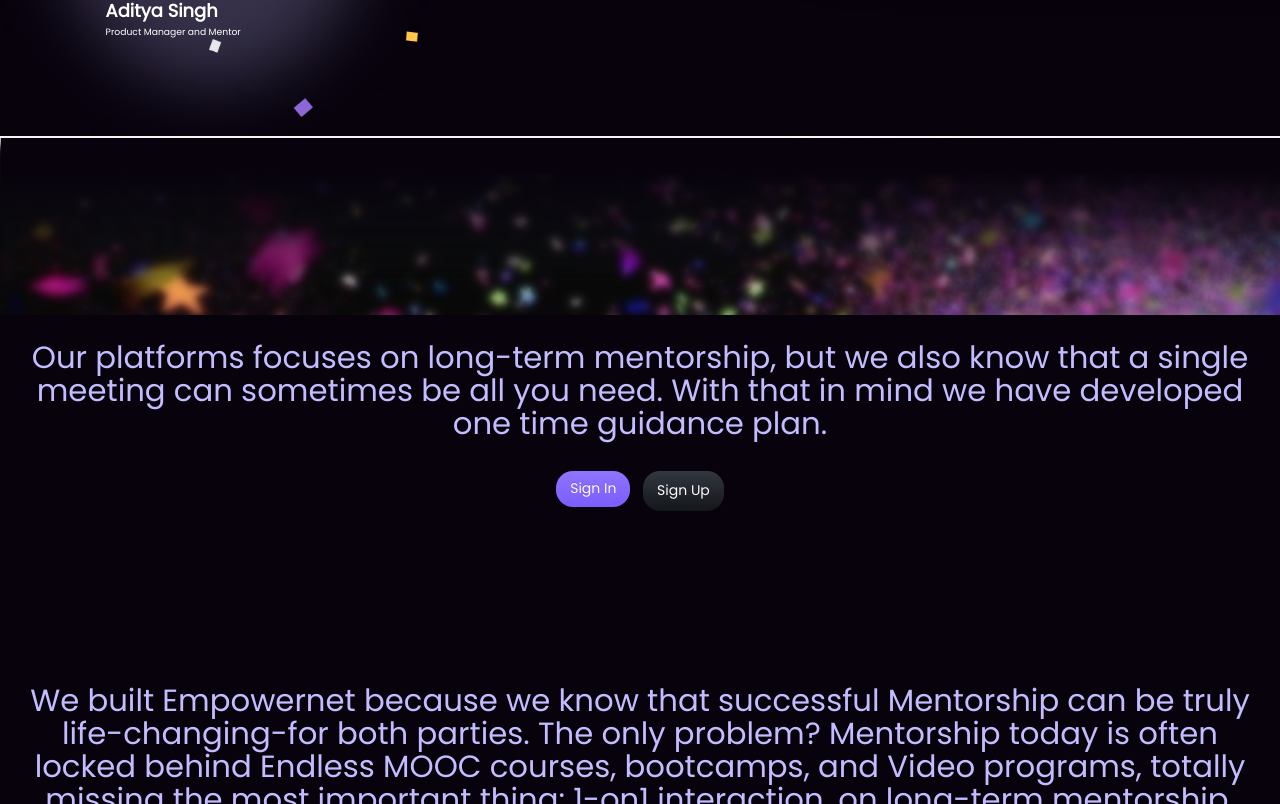
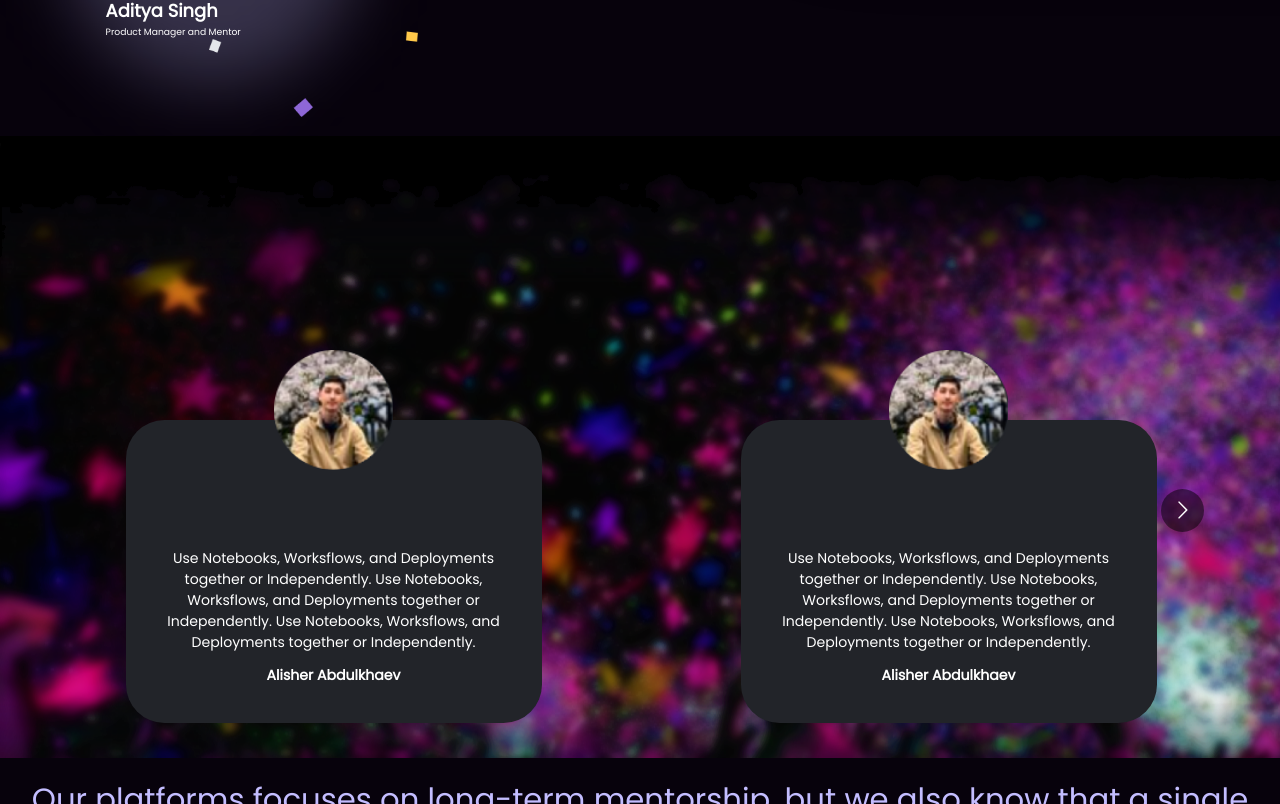
Before and after one commit to 4rr0w/empowernetv1, a React (Create React App) app: page / in a window 1280 px wide. Shown: the part 8616-9420 px from the top of the page. Built offline with nearby package versions, Linux system fonts and the light colour scheme.

Commit message:
fix sec 6, carousel

```diff
--- a/src/components/Cards/index.tsx
+++ b/src/components/Cards/index.tsx
@@ -19,8 +19,8 @@
 }) => {
   return (
     <div className={styles.container} style={{ background: Group51950 }}>
+      <img className={styles.img} src={Maskgrp2} alt="" />
       <div className={styles.card}>
-        <img className={styles.img} src={Maskgrp2} alt="" />
         <p className={styles.text}>{a.text}</p>
         <p className={styles.name}>{a.name}</p>
       </div>
--- a/src/components/Cards/style.module.css
+++ b/src/components/Cards/style.module.css
@@ -1,12 +1,12 @@
 .container {
   display: flex;
+  flex-direction: column;
   justify-content: center;
+  align-items: center;
   width: 100%;
   max-width: 436px;
   height: 100%;
   min-height: fit-content;
-  background-color: #222429;
-  border-radius: 3vw;
 }
 .card {
   position: relative;
@@ -17,6 +17,10 @@
   align-items: center;
   margin: min(5vw, 10px);
   color: #fff;
+  background-color: #222429;
+  border-radius: 3vw;
+  padding: 2vw;
+  padding-top: 10vw;
 }
 
 .text {
@@ -25,6 +29,7 @@
   line-height: 1.5;
   font-weight: regular;
   font-family: 'GT Walsheim Pro';
+  text-align: center;
 }
 .name {
   text-align: left;
@@ -34,11 +39,11 @@
 }
 
 .img {
-  position: relative;
-  transform: translateY(-80%);
+  z-index: 2;
   max-width: 120px;
-  width: 15vw;
+  width: 10vw;
   height: auto;
+  transform: translateY(50%);
 }
 
 @media only screen and (max-width: 720px) {
--- a/src/components/landingPage/Section6/index.tsx
+++ b/src/components/landingPage/Section6/index.tsx
@@ -29,7 +29,11 @@
       items: 3,
     },
     tablet: {
-      breakpoint: { max: 720, min: 0 },
+      breakpoint: { max: 1024, min: 640 },
+      items: 2,
+    },
+    mobile: {
+      breakpoint: { max: 640, min: 0 },
       items: 1,
     },
   };
--- a/src/components/landingPage/Section6/style.module.css
+++ b/src/components/landingPage/Section6/style.module.css
@@ -1,6 +1,8 @@
 .mainSec6 {
   width: 100%;
-  height: 100%;
+  top: 0;
+  margin-top: 0;
+  height: fit-content;
   color: #fff;
   overflow: hidden;
   background: url('../../../assets/landingPage/Section6/Group 51946.png');
@@ -11,16 +13,9 @@
   height: fit-content;
   position: relative;
   padding: 12vw 2vw 2vw 2vw;
-  max-width: 1366px;
-}
-.carousel {
-  min-height: max-content;
-  overflow: visible !important;
 }
 
-.carousel > ul {
+.carousel li {
   display: flex;
-  flex-direction: row;
   justify-content: center;
-  align-items: center;
 }
```
Also changed, not shown: src/assets/landingPage/Section6/Group 51946.png.
